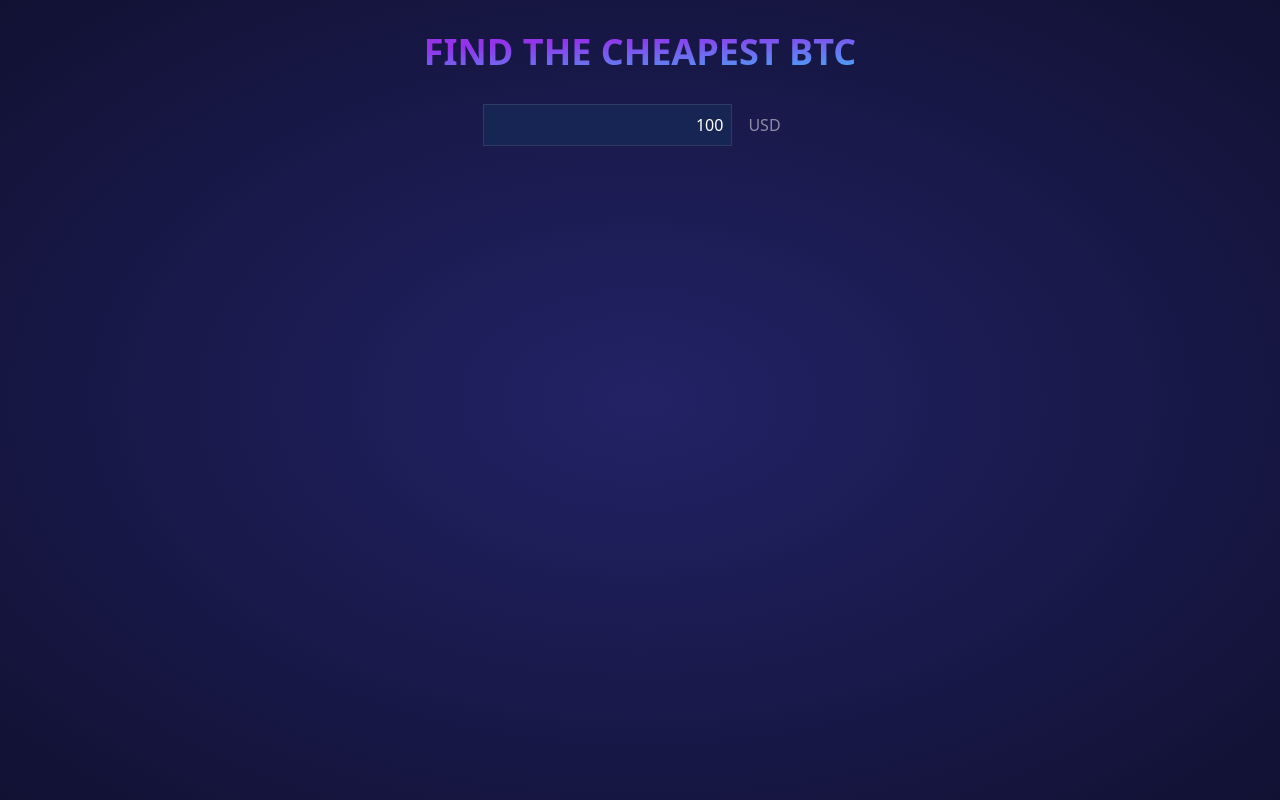
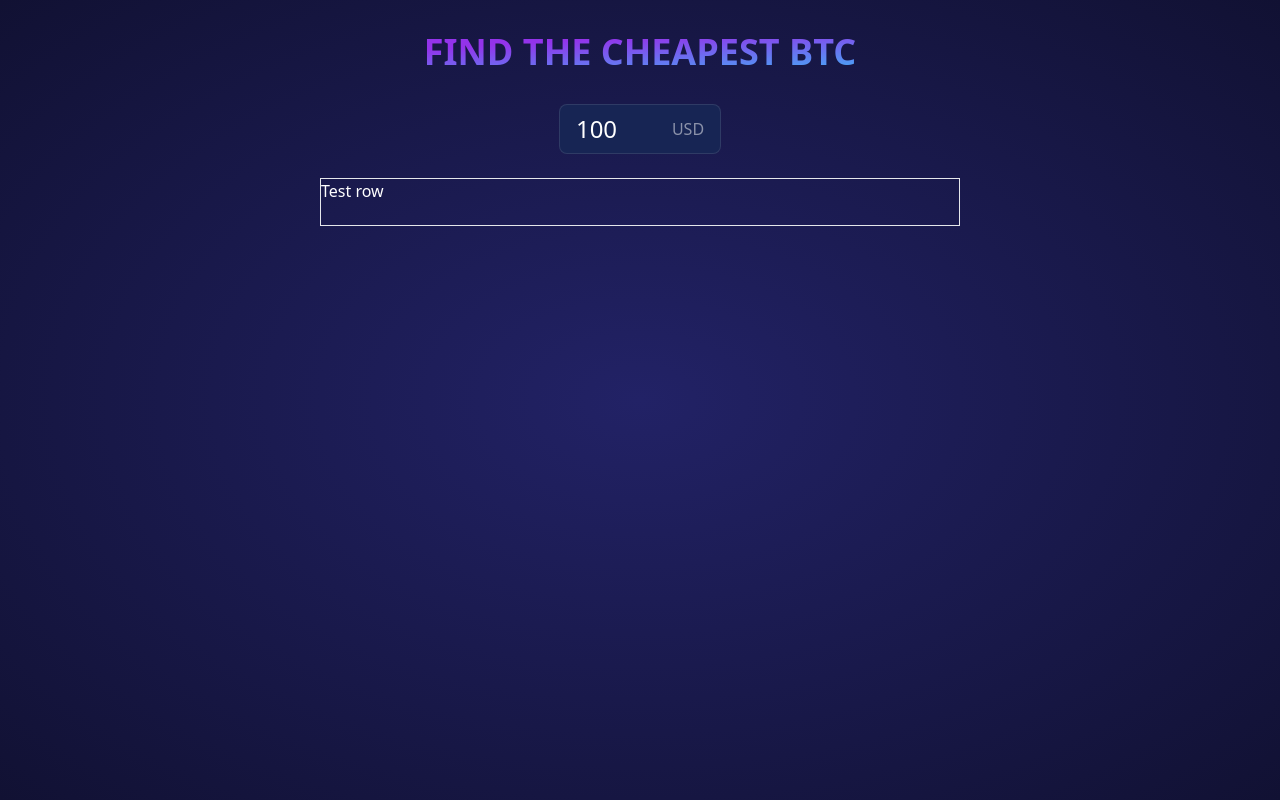
Before and after one commit to Dev-Michoma/Btc-App, a React (Vite) app: page / in a window 1280 px wide. Built offline with nearby package versions, Linux system fonts and the light colour scheme.

Commit message:
Testing a sample Row

```diff
--- a/src/AmountInput.tsx
+++ b/src/AmountInput.tsx
@@ -2,10 +2,10 @@
 export default function AmountInput(props:InputProps){
 
     return(
-  <div>
+  <div className="bg-blue-950  flex items-center border border-white/10 rounded-lg">
   <Input
       placeholder ="Amount"
-      className="text-right"
+      className=" border-0 w-24 pl-4 bg-transparent text-2xl"
       value={props.value}
        onChange={props.onChange}/>
 
--- a/src/App.tsx
+++ b/src/App.tsx
@@ -2,7 +2,7 @@
 import './index.css'
 // import Input from './Input'
 import AmountInput from './AmountInput';
-
+import ResultRow from './ResultRow';
 
 function App() {
   const [amount ,setAmount] =useState('100');
@@ -20,6 +20,9 @@
        />
       </div>
 
+     <div className='mt-6'>
+      <ResultRow/>
+     </div>
 
   </main>
   )
--- /dev/null
+++ b/src/ResultRow.tsx
@@ -0,0 +1,8 @@
+export default function ResultRow(){
+
+    return(
+        <div className="border min-h-12">
+            Test row
+             </div>
+    )
+}
```
